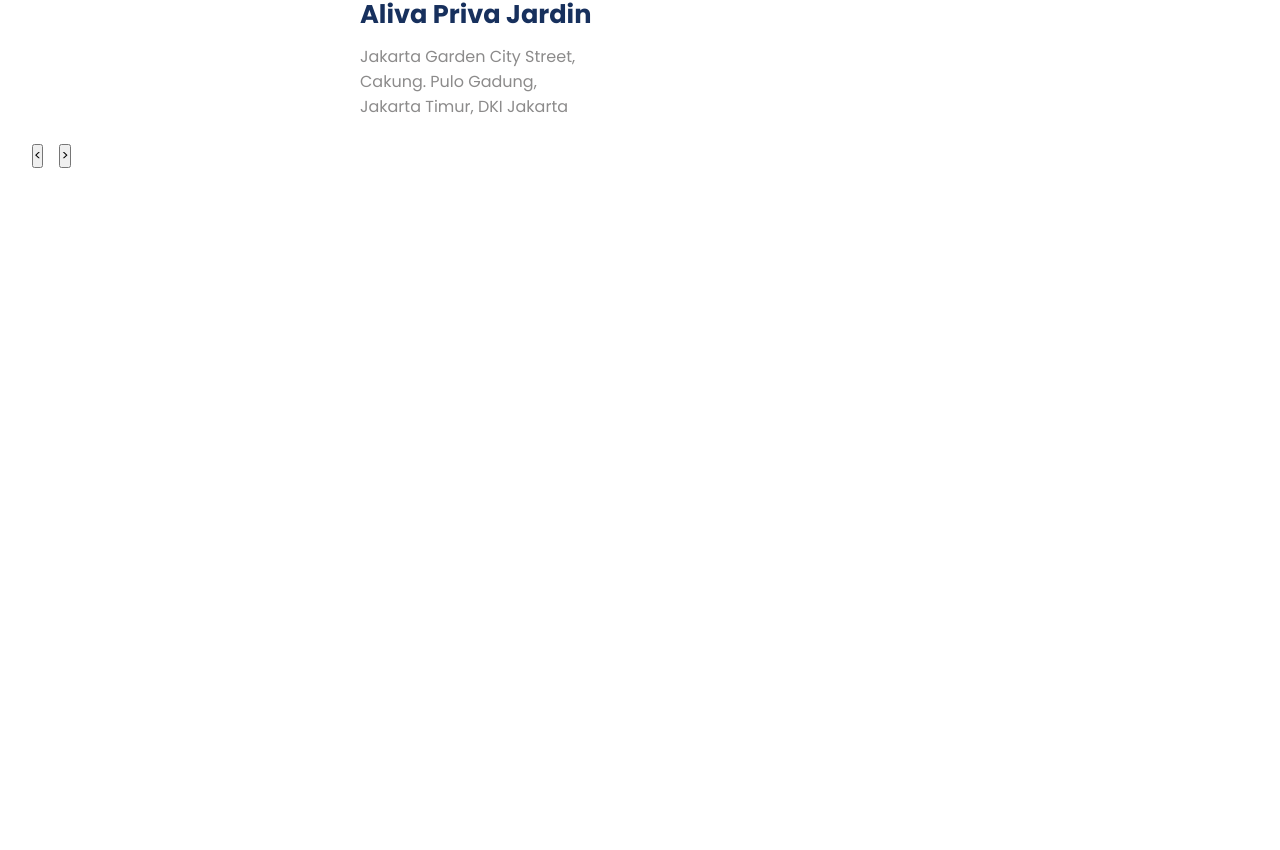
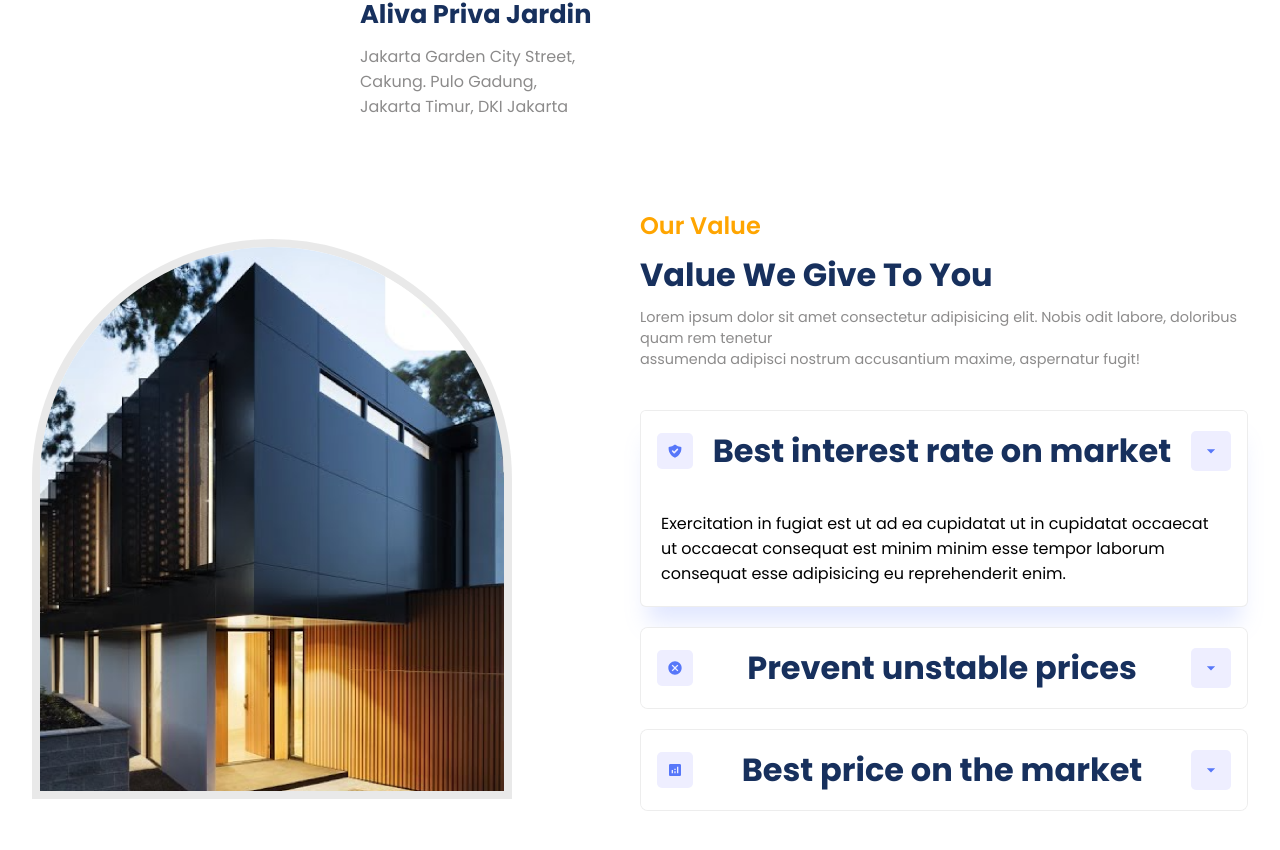
Before and after one commit to DIPAYANPOREL/real_estate_project, a React (Vite) app: page / in a window 1280 px wide. Shown: the part 1531-2381 px from the top of the page. Before the commit the page ends 1707 px from the top, so only its background shows below. Built offline with nearby package versions, Linux system fonts and the light colour scheme.

Commit message:
Arrow key function, and drop down menu function with its css file ( 13 mar 24 )

```diff
--- a/src/App.jsx
+++ b/src/App.jsx
@@ -3,6 +3,7 @@
 import "./App.css";
 import Companies from "./components/Companies/Companies";
 import Residencies from "./components/Residencies/Residencies"
+import Value from "./components/Value/Value";
 
 function App() {
   return (
@@ -14,6 +15,7 @@
       </div>
       <Companies />
       <Residencies />
+      <Value />
     </div>
 
   );
--- a/src/components/Residencies/Residencies.css
+++ b/src/components/Residencies/Residencies.css
@@ -51,12 +51,31 @@
   overflow: visible;
 }
 
-.swiper-slide .swiper-slide-active{
-  width:530px;
-  margin: right 1px; ;
+.swiper-slide .swiper-slide-active {
+  width: 530px;
+  margin: right 1px;
 }
 
-.r-button{
+.r-buttons {
   gap: 1rem;
-  position:absolute;
+  position: absolute;
+  top: -4rem;
+  right: 0;
 }
+
+.r-buttons button {
+  font-size: 2rem;
+  padding: 0.2rem 0.8rem;
+  color: blue;
+  border: none;
+  border-radius: 5px;
+  background-color: white;
+  cursor: pointer;
+}
+.r-buttons > :nth-child(1) {
+  background-color: #eeeeff;
+}
+
+.r-buttons > :nth-child(2) {
+  box-shadow: 0px 0px 5px 1px rgba(0, 0, 0, 0.25);
+}
--- a/src/components/Residencies/Residencies.jsx
+++ b/src/components/Residencies/Residencies.jsx
@@ -39,14 +39,14 @@
 const SliderButtons = () => {
     const swiper = useSwiper();
     return (
-    <div className="flexCenter r-button">
+        <div className="flexCenter r-buttons">
             <button
-    //   onClick=swiper.slidePrev()
+                onClick={() => swiper.slidePrev()}
             >
                 &lt;
             </button>
             <button
-    //   onClick={()=>swiper.slideNext{}}
+                onClick={() => swiper.slideNext()}
             >
                 &gt;
             </button >
--- /dev/null
+++ b/src/components/Value/Value.css
@@ -0,0 +1,47 @@
+.v-container .image-container {
+  border: 8px solid rgb(232 232 232 / 93%);
+}
+
+.v-container > div {
+  flex: 1;
+}
+
+.v-right {
+  gap: 0.5rem;
+}
+.accordion {
+  margin-top: 2rem;
+  border: none;
+}
+
+.accordionItem {
+  background-color: white;
+  border: 0.8px solid rgba(128, 128, 128, 0.143);
+  border-radius: 8px;
+  overflow: hidden;
+  margin-bottom: 20px;
+}
+
+.accordionItem.expanded {
+  box-shadow: var(--shadow);
+  border-radius: 6px;
+}
+
+.accordionButton {
+  background-color: white;
+  padding: 1rem;
+  width: 100%;
+  justify-content: space-between;
+  cursor: pointer;
+}
+.icon {
+  padding: 10px;
+  background: #eeeeff;
+  border-radius: 5px;
+}
+.icon svg {
+  fill: var(--blue);
+}
+.accordionButton .primarytText {
+  font-size: 1.1rem;
+}
--- /dev/null
+++ b/src/components/Value/Value.jsx
@@ -0,0 +1,81 @@
+import React, { useState } from 'react';
+import data from "../../utils/accordion";
+import {
+    Accordion,
+    AccordionItem,
+    AccordionItemHeading,
+    AccordionItemButton,
+    AccordionItemPanel,
+    AccordionItemState
+} from "react-accessible-accordion";
+import "react-accessible-accordion/dist/fancy-example.css";
+import { MdOutlineArrowDropDown } from "react-icons/md";
+import "./Value.css";
+
+const Value = () => {
+    return (
+        <section className="v-wrpper">
+            <div className="paddings innerWidth flexCenter v-container">
+                {/* Left side */}
+                <div className="v-left">
+                    <div className="image-container">
+                        <img src="./value.png" alt="image of buliding" />
+                    </div>
+                </div>
+                <div className="flexColStart v-right">
+                    <span className='orangeText' >Our Value</span>
+                    <span className='primaryText'>Value We Give To You </span>
+                    <span className='secondaryText'>Lorem ipsum dolor sit amet consectetur
+                        adipisicing elit. Nobis odit labore, doloribus quam rem tenetur <br />
+                        assumenda adipisci nostrum accusantium maxime, aspernatur fugit!</span>
+                    <Accordion
+                        className="accordion"
+                        allowMultipleExpanded={false}
+                        preExpanded={[0]}
+                    >
+                        {
+                            data.map((item, i) => {
+                                const [className, setClassName] = useState(null)
+
+                                return (
+                                    <AccordionItem
+                                        className={`accordionItem ${className}`}
+                                        key={i}
+                                        uuid={i}
+                                    >
+                                        <AccordionItemHeading>
+                                            <AccordionItemButton
+                                                className="flexCenter accordionButton"
+                                            >
+                                                <AccordionItemState>
+                                                    {({ expanded }) => expanded ? setClassName("expanded") : setClassName("collapsed")}
+                                                </AccordionItemState>
+
+                                                <div className="flexCenter icon">
+                                                    {item.icon}
+                                                </div>
+                                                <span className="primaryText">
+                                                    {item.heading}
+                                                </span>
+                                                <div className="flexCenter icon">
+                                                    <MdOutlineArrowDropDown size={20} />
+                                                </div>
+                                            </AccordionItemButton>
+                                        </AccordionItemHeading>
+                                        <AccordionItemPanel>
+                                            <p className="secdaryText">
+                                                {item.detail}
+                                            </p>
+                                        </AccordionItemPanel>
+                                    </AccordionItem>
+                                )
+                            })
+                        }
+                    </Accordion>
+                </div>
+            </div>
+        </section>
+    )
+}
+
+export default Value;
--- a/src/utils/accordion.jsx
+++ b/src/utils/accordion.jsx
@@ -2,8 +2,8 @@
 import { MdCancel, MdAnalytics } from "react-icons/md";
 const data = [
   {
-    icon: <HiShieldCheck/>,
-    heading: "Best interest rates on the market",
+    icon: <HiShieldCheck />,
+    heading: "Best interest rate on market",
     detail:
       "Exercitation in fugiat est ut ad ea cupidatat ut in cupidatat occaecat ut occaecat consequat est minim minim esse tempor laborum consequat esse adipisicing eu reprehenderit enim.",
   },
```
Lines whose indentation alone changed are shown as unchanged.
